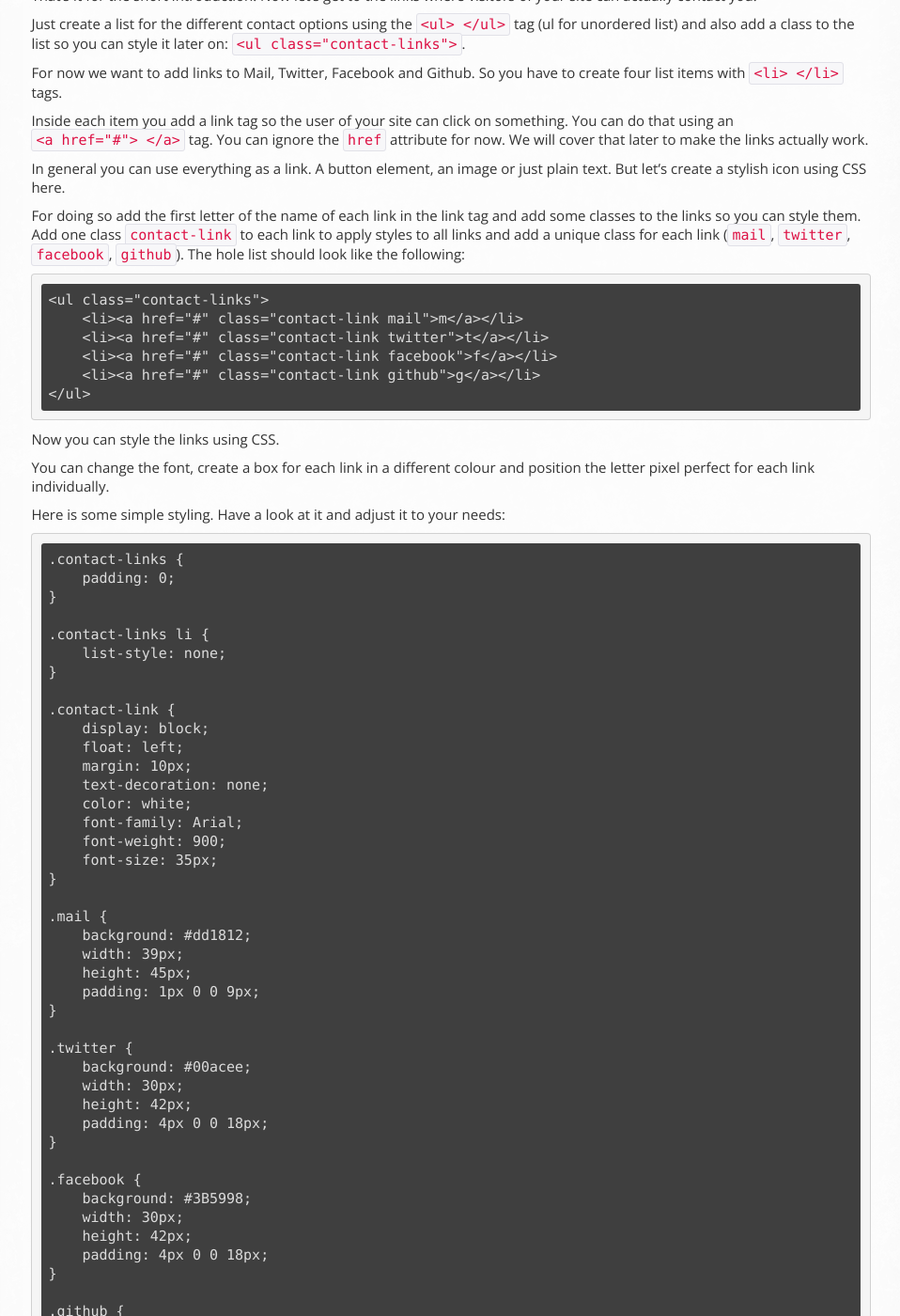
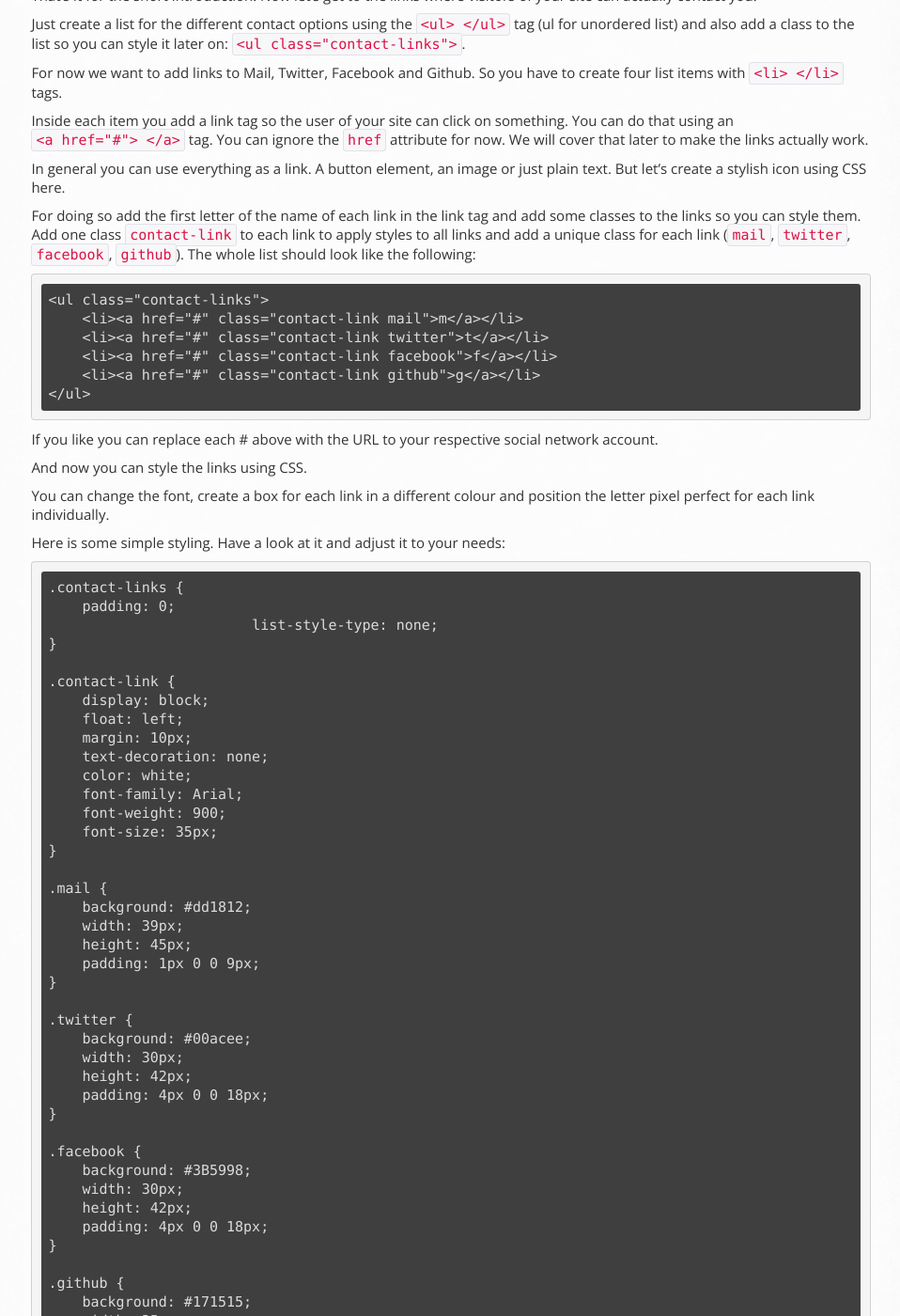
Before and after one commit to OpenTechSchool/html-css-beginners, a Jekyll site: the page built from core/portfolio-2.md, in a window 1280 px wide and 1400 px high, scrolled down 2209 px. Shown: the whole window at 94% size, without its empty margins (313-1271 px from the left). Built offline with Jekyll 4.4.1, drawn with Linux system fonts in a browser that asks for light colours; Markdown is read by kramdown in place of the engine named in the settings; some of the changed text lies outside the part shown.

Commit message:
some fixes as discussed on github

```diff
--- a/core/portfolio-2.md
+++ b/core/portfolio-2.md
@@ -127,7 +127,7 @@ Inside each item you add a link tag so the user of your site can click on someth
 
 In general you can use everything as a link. A button element, an image or just plain text. But let's create a stylish icon using CSS here.
 
-For doing so add the first letter of the name of each link in the link tag and add some classes to the links so you can style them. Add one class `contact-link` to each link to apply styles to all links and add a unique class for each link (`mail`, `twitter`, `facebook`, `github`). The hole list should look like the following:
+For doing so add the first letter of the name of each link in the link tag and add some classes to the links so you can style them. Add one class `contact-link` to each link to apply styles to all links and add a unique class for each link (`mail`, `twitter`, `facebook`, `github`). The whole list should look like the following:
 
     <ul class="contact-links">
         <li><a href="#" class="contact-link mail">m</a></li>
@@ -136,7 +136,9 @@ For doing so add the first letter of the name of each link in the link tag and a
         <li><a href="#" class="contact-link github">g</a></li>
     </ul>
 
-Now you can style the links using CSS.
+If you like you can replace each # above with the URL to your respective social network account.
+
+And now you can style the links using CSS.
 
 You can change the font, create a box for each link in a different colour and position the letter pixel perfect for each link individually.
 
@@ -144,10 +146,7 @@ Here is some simple styling. Have a look at it and adjust it to your needs:
 
     .contact-links {
         padding: 0;
-    }
-
-    .contact-links li {
-        list-style: none;
+				list-style-type: none;
     }
 
     .contact-link {
```
